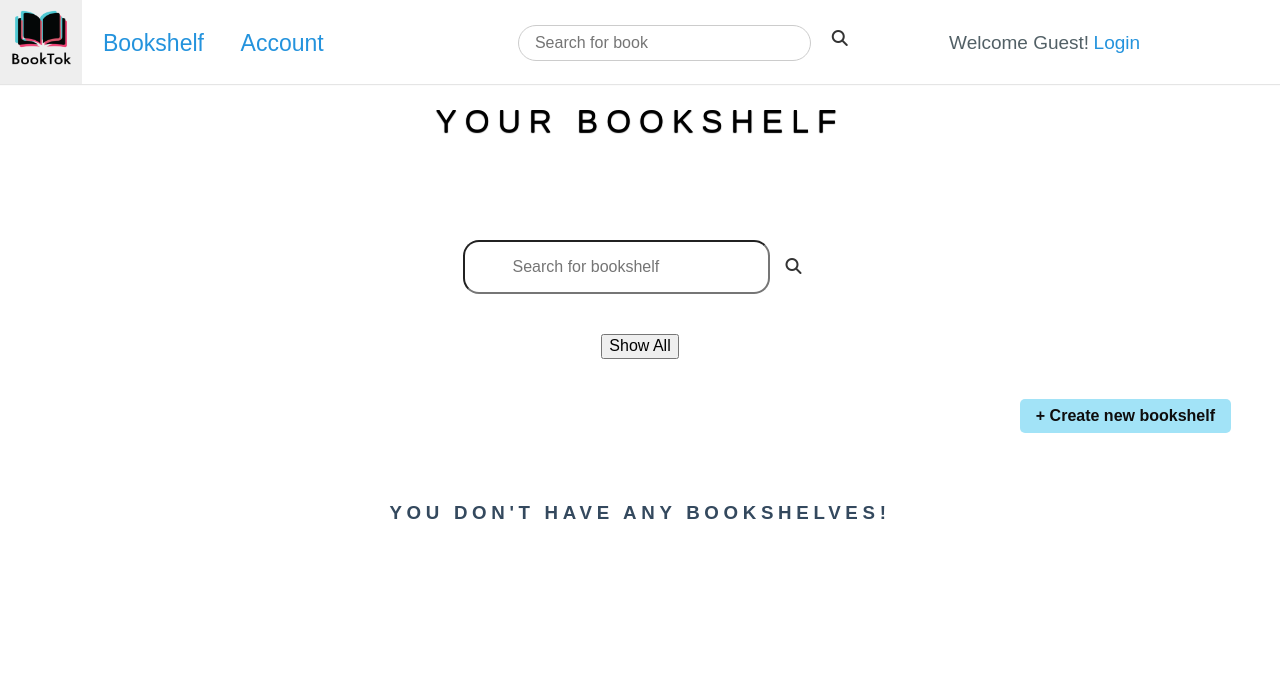
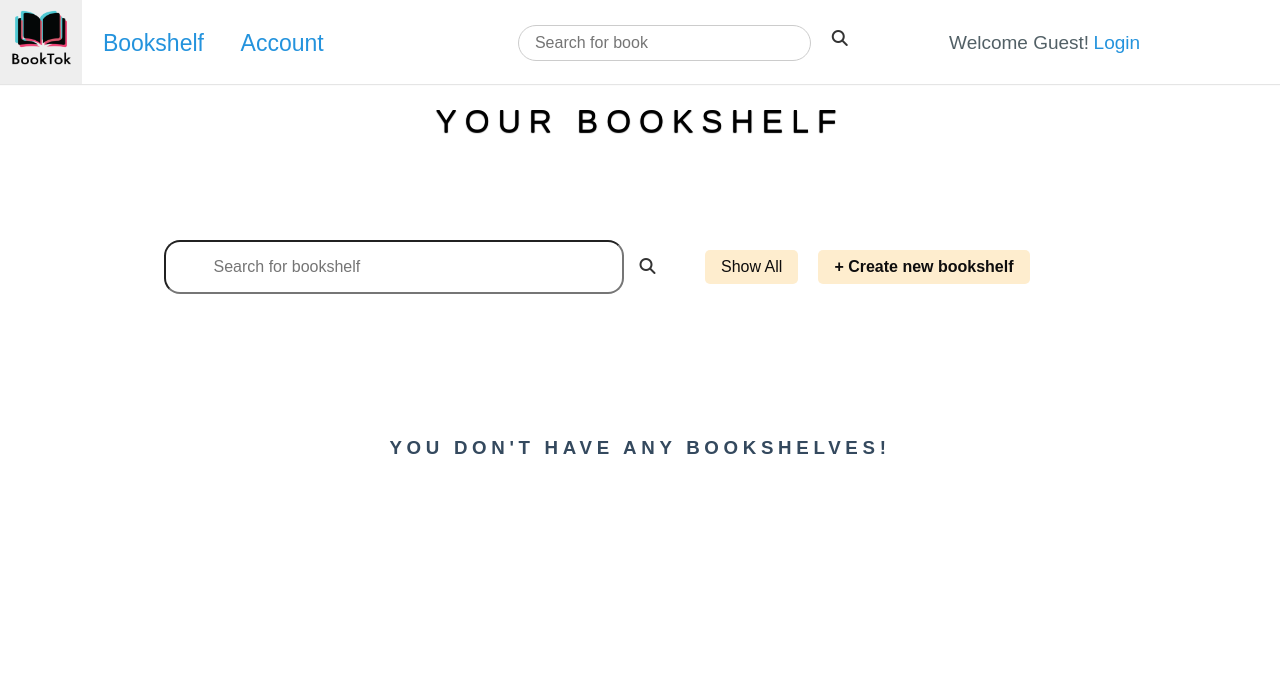
Before and after one commit to hoin0784/BookTok, a Flask app: template templates/Bookshelf.html in a window 1280 px wide. Shown: the top 673 px of the page. Run offline with Flask 2, Linux system fonts and the light colour scheme; the template is opened without the code that fills it, so the values that code supplies are empty; some libraries are stand-ins or nearby versions.

Commit message:
BS styling

```diff
--- a/static/css/style.css
+++ b/static/css/style.css
@@ -216,26 +216,37 @@ font-size:larger;
 font-size: small;
 }
 
-#date{
-
-}
-
 
 /* BOOK SHELF */
 
 #create-new{
   font-family: Arial, Helvetica, sans-serif;
-  margin-bottom: -300px;
+  /* margin-bottom: -300px; */
+}
 
-}
 .add-shelf {
-  background-color:rgb(162, 227, 247);
+  background-color:rgb(254, 237, 206);
   color: #0e0d0d;
   position: absolute;
-  right: 29px;
-  /* font-family: Georgia, 'Times New Roman', Times, serif; */
 }
 
+.show-all-bookshelf{
+  font-family: Arial, Helvetica, sans-serif;
+  background-color:rgb(254, 237, 206);
+  color: #0e0d0d;
+  margin-right: 20px;
+  /* position: absolute; */
+}
+
+.button-align{
+  display: inline-block;
+  align-items: center;
+  margin-top: 10px
+}
+
+.search-button-align{
+  margin-left: 130px;
+}
 
 #bookshelf-search{
   display:flex;
@@ -247,6 +258,7 @@ font-size: small;
   border-radius: 1rem;
   padding: 1rem 3rem;
   outline-color: wheat;
+  width: 80%;
 }
 
 .bookshelf-login {
@@ -263,7 +275,6 @@ font-size: small;
   display: grid;
   border-color: brown;
   border: 4px;
-  /* border: 4px rgb(19, 137, 205); */
   display: flex;
   color: rgb(236, 216, 186);
   border-style: solid;
@@ -285,8 +296,9 @@ font-size: larger;
 }
 
 .bookshelves-container {
+  align-items: center;
   padding: 15px;
-  margin-left: 30px;
+  margin-left: 60px;
 }
 
 #book_individual{
--- a/templates/Bookshelf.html
+++ b/templates/Bookshelf.html
@@ -10,24 +10,27 @@
 
         <h2 class="banner-head"> Your bookshelf</h2> <br><br>
 
+        <div class="pure-g search-button-align">
+            <div class="pure-u-md-1-2">
                 <!-- According to the user's search, if there is no bookshelf, nothing apperars, and
                 if there is, the bookshelf searched by the users appears -->
-
                 <form action="{{url_for('book_shelf')}}" id="bookshelf-search" method="post">
                     <input type="text" name="book_shelf" id="bookshelf-input" placeholder = "Search for bookshelf">
                     <button type="submit" class="pure-button" img src="static/svg/search.svg">
                         <i class="fa fa-solid fa-magnifying-glass"></i>
                     </button>
                 </form>
-
+            </div>
+            <div class="pure-u-md-1-2">
                 <!-- If the user clicked the Show All button, then it goes to book_shelf function
                 and just show the lists of bookshelves (GET method)-->
+                <div class="button-align">
+                    <form action="{{url_for('book_shelf')}}" id="bookshelf-search">
+                        <input type="submit" value = "Show All" class="pure-button show-all-bookshelf">
+                    </form>
+                </div>
 
-            <form action="{{url_for('book_shelf')}}" id="bookshelf-search">
-                <input type="submit" value = "Show All">
-            </form>
-
-            <div class="pure-button add-shelf popup">
+                <div class="pure-button add-shelf popup button-align">
                     <i class="fa-solid fa-plus" id = "create-new" onclick="newShelfForm()"> Create new bookshelf</i>
                     <div class="popuptext" id="popupBox">
                         <form class="pure-form" id="newBookshelf" method="post">
@@ -42,6 +45,9 @@
                         </form>
                     </div>
                 </div>
+            </div>
+        </div>
+
         <br><br>
 
         <!-- If an user has bookshelves -->
```
Lines whose indentation alone changed are shown as unchanged.
